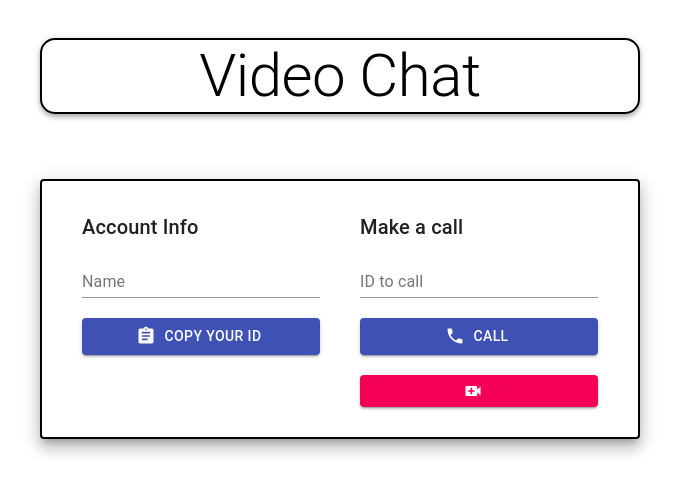
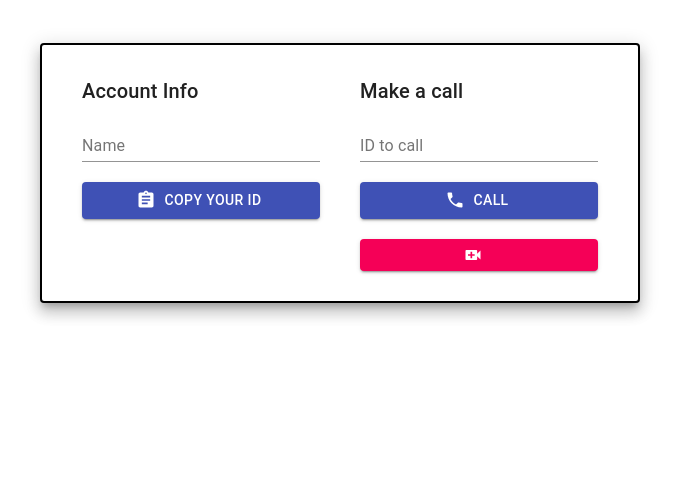
Before and after one commit to knowankit/video-calling-app, a React (Create React App) app in the folder ui/: page / in a window 1280 px wide. Shown: the top 494 px of the page, without its empty margins (300-979 px from the left). Built offline with nearby package versions, Linux system fonts and the light colour scheme; no server answers.

Commit message:
fix: filename

```diff
--- a/ui/src/App.js
+++ b/ui/src/App.js
@@ -2,28 +2,11 @@ import React from 'react';
 import { Typography, AppBar } from '@material-ui/core';
 import { makeStyles } from '@material-ui/core/styles';
 
-import VideoPlayer from './components/VideoPlayer';
-import Sidebar from './components/Sidebar';
-import Notifications from './components/Notifications';
+import VideoPlayer from './video-player';
+import Sidebar from './sidebar';
+import Notifications from './notification';
 
 const useStyles = makeStyles((theme) => ({
-  appBar: {
-    borderRadius: 15,
-    margin: '30px 100px',
-    display: 'flex',
-    flexDirection: 'row',
-    justifyContent: 'center',
-    alignItems: 'center',
-    width: '600px',
-    border: '2px solid black',
-
-    [theme.breakpoints.down('xs')]: {
-      width: '90%',
-    },
-  },
-  image: {
-    marginLeft: '15px',
-  },
   wrapper: {
     display: 'flex',
     flexDirection: 'column',
@@ -37,12 +20,8 @@ const App = () => {
 
   return (
     <div className={classes.wrapper}>
-      <AppBar className={classes.appBar} position="static" color="inherit">
-        <Typography variant="h2" align="center">Video Chat</Typography>
-      </AppBar>
       <VideoPlayer />
       <Sidebar />
-      {/* </Sidebar> */}
         <Notifications />
     </div>
   );
--- a/ui/src/index.js
+++ b/ui/src/index.js
@@ -2,7 +2,7 @@ import React from 'react';
 import ReactDOM from 'react-dom';
 import App from './App';
 import reportWebVitals from './reportWebVitals';
-import { ContextProvider } from './SocketContext'
+import { ContextProvider } from './socket-context'
 ReactDOM.render(
   <React.StrictMode>
     <ContextProvider>
--- a/ui/src/components/Notifications.jsx
+++ b/ui/src/notification.jsx
@@ -3,8 +3,7 @@ import { Button } from '@material-ui/core';
 import Snackbar from '@material-ui/core/Snackbar';
 import Alert from '@material-ui/lab/Alert';
 import { Typography } from '@material-ui/core';
-import Paper from '@material-ui/core/Paper';
-import { SocketContext } from '../SocketContext';
+import { SocketContext } from './socket-context';
 
 const Notifications = () => {
   const { answerCall, call, callAccepted } = useContext(SocketContext);
--- a/ui/src/components/Sidebar.jsx
+++ b/ui/src/sidebar.jsx
@@ -4,7 +4,7 @@ import { CopyToClipboard } from 'react-copy-to-clipboard';
 import { Assignment, Phone, PhoneDisabled, VideoCall } from '@material-ui/icons';
 import { makeStyles } from '@material-ui/core/styles';
 
-import { SocketContext } from '../SocketContext';
+import { SocketContext } from './socket-context';
 
 const useStyles = makeStyles((theme) => ({
   root: {
--- a/ui/src/SocketContext.js
+++ b/ui/src/socket-context.js
@@ -9,7 +9,7 @@ const socket = io(CONNECTION_LINK);
 const ContextProvider = ({ children }) => {
   const [callAccepted, setCallAccepted] = useState(false);
   const [isAudioAvailable, setAudioAvailability] = useState(true);
-  const [isVideoAvailable, setVideoAvailability] = useState(false);
+  const [isVideoAvailable, setVideoAvailability] = useState(true);
   const [callEnded, setCallEnded] = useState(false);
   const [stream, setStream] = useState();
   const [name, setName] = useState('');
--- a/ui/src/components/VideoPlayer.jsx
+++ b/ui/src/video-player.jsx
@@ -1,7 +1,7 @@
 import React, { useContext } from 'react';
 import { Grid, Typography, Paper, makeStyles } from '@material-ui/core';
 
-import { SocketContext } from '../SocketContext';
+import { SocketContext } from './socket-context';
 
 const useStyles = makeStyles((theme) => ({
   video: {
```
